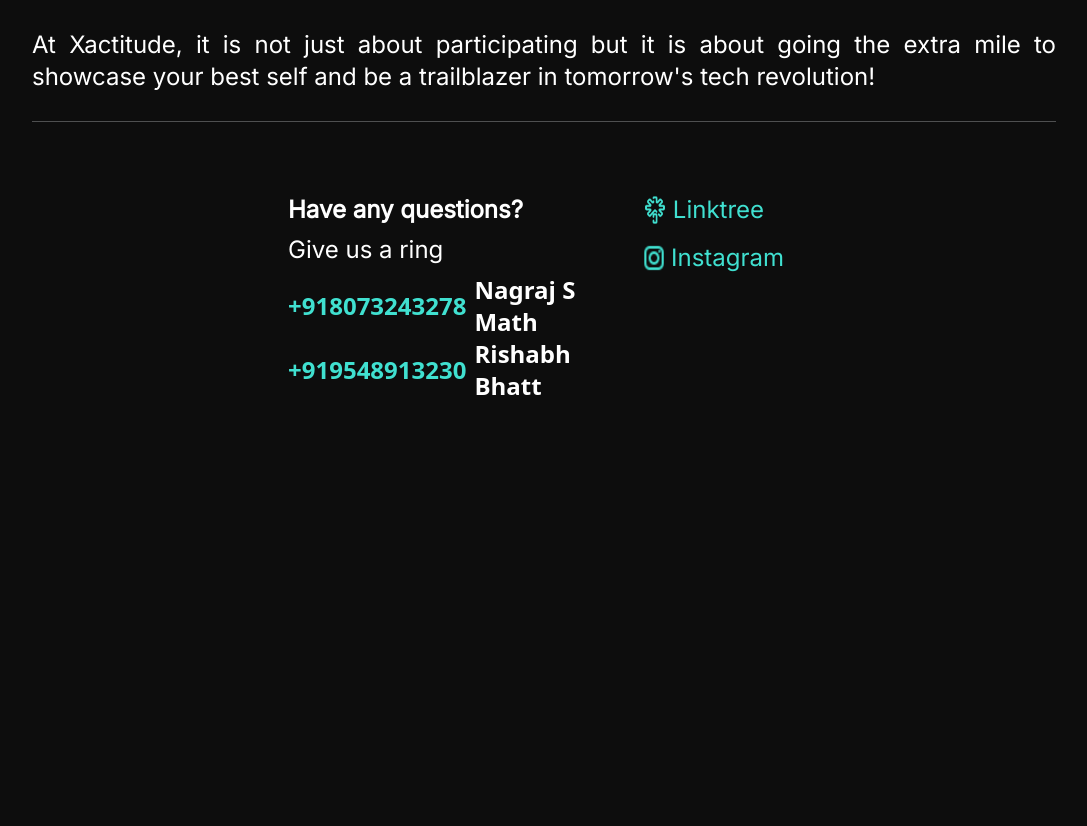
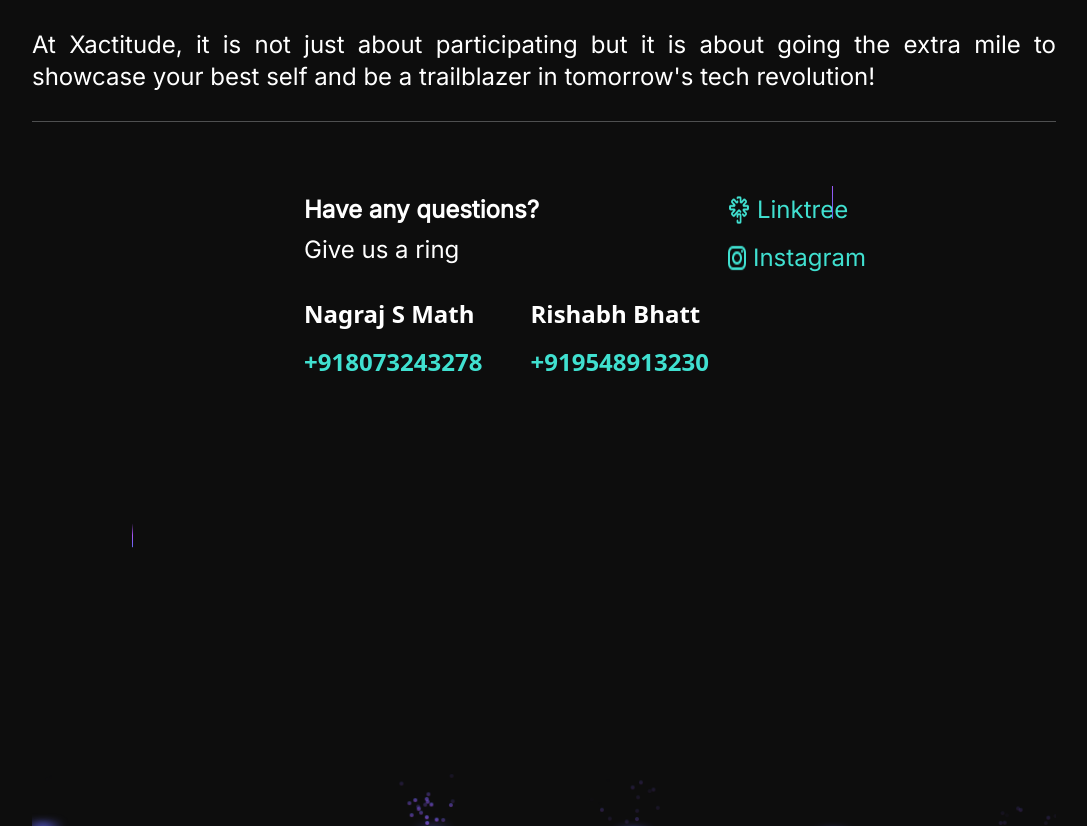
Before and after one commit to nikhilcodes0/xactitude2k25, a Next.js app: page /about in a window 1280 px wide. Shown: the part 2640-3466 px from the top of the page, without its empty margins (96-1183 px from the left). Before the commit the page ends 3106 px from the top, so only its background shows below. Built offline with nearby package versions, Linux system fonts and the light colour scheme.

Commit message:
added animation to footer

```diff
--- a/app/components/Footer.tsx
+++ b/app/components/Footer.tsx
@@ -2,7 +2,7 @@
 
 import React from 'react'
 import insta from "../assets/insta.png";
-
+import { BackgroundBeamsWithCollision } from "@/components/ui/background-beams-with-collision";
 import ltree from "../assets/linktree.png";
 import Image from 'next/image';
 
@@ -26,13 +26,16 @@
 
 const Footer = () => {
   return (
-    <div className="flex justify-between my-16 md:max-w-[60%] lg:max-w-[50%] mx-auto lg:text-2xl">
-          <div className="">
+    <BackgroundBeamsWithCollision className='mt-16 w-full h-full'>
+      <div className='bg-[#0d0d0d] w-full h-full'>
+      <div className="flex justify-between md:max-w-[60%] lg:max-w-[50%] mx-auto lg:text-2xl">
+          <div className="mx-4">
             <p className="font-bold my-2 font-inter">
               Have any questions?
             </p>
             <p className="my-2 font-inter">Give us a ring</p>
-            <div className='flex gap-2 items-center'>
+            <div className='md:flex md:gap-12 mt-4'>
+              <div className='flex gap-2 flex-col-reverse my-4'>
               <a href="tel:+918073243278"
                 className="text-2xl font-bold my-2 text-[#40E0D0] cursor-pointer font-sans"
                 onClick={copyPhoneNumber}
@@ -41,7 +44,7 @@
               </a>
               <p className='text-2xl font-bold  text-white cursor-pointer font-sans'>Nagraj S Math</p>
               </div>
-            <div className='flex gap-2 items-center'>
+              <div className='flex flex-col-reverse  gap-2 my-4'>
               <a href="tel:+919548913230"
                 className="text-2xl font-bold my-2 text-[#40E0D0] cursor-pointer font-sans"
                 onClick={copyPhoneNumber}
@@ -50,6 +53,8 @@
               </a>
               <p className='text-2xl font-bold  text-white cursor-pointer font-sans'>Rishabh Bhatt</p>
               </div>
+            </div>
+
           </div>
           <div className="flex flex-col  ">
             <a href="https://linktr.ee/Xactitude_25" target='_blank' className='my-2 mr-4 font-inter flex gap-1 text-[#40E0D0] cursor-pointer'>
@@ -64,6 +69,8 @@
             </a>
           </div>
         </div>
+      </div>
+    </BackgroundBeamsWithCollision>
   )
 }
 
--- a/app/page.tsx
+++ b/app/page.tsx
@@ -16,6 +16,8 @@
 import Cursor from "./components/Cursor";
 import { useRouter } from "next/navigation";
 import { BackgroundBeams } from "@/components/ui/background-beams";
+import Footer from "./components/Footer";
+
 
 const humaneSemBd = localFont({
   src: "./fonts/Humane-SemiBold.ttf",
@@ -168,6 +170,7 @@
         </div>
         <Events />
       </div>
+      <Footer />
     </div>
   );
 }
--- /dev/null
+++ b/components/ui/background-beams-with-collision.tsx
@@ -0,0 +1,259 @@
+"use client";
+import { cn } from "@/lib/utils";
+import { motion, AnimatePresence } from "framer-motion";
+import React, { useRef, useState, useEffect } from "react";
+
+export const BackgroundBeamsWithCollision = ({
+  children,
+  className,
+}: {
+  children: React.ReactNode;
+  className?: string;
+}) => {
+  const containerRef = useRef<HTMLDivElement>(null);
+  const parentRef = useRef<HTMLDivElement>(null);
+
+  const beams = [
+    {
+      initialX: 10,
+      translateX: 10,
+      duration: 7,
+      repeatDelay: 3,
+      delay: 2,
+    },
+    {
+      initialX: 600,
+      translateX: 600,
+      duration: 3,
+      repeatDelay: 3,
+      delay: 4,
+    },
+    {
+      initialX: 100,
+      translateX: 100,
+      duration: 7,
+      repeatDelay: 7,
+      className: "h-6",
+    },
+    {
+      initialX: 400,
+      translateX: 400,
+      duration: 5,
+      repeatDelay: 14,
+      delay: 4,
+    },
+    {
+      initialX: 800,
+      translateX: 800,
+      duration: 11,
+      repeatDelay: 2,
+      className: "h-20",
+    },
+    {
+      initialX: 1000,
+      translateX: 1000,
+      duration: 4,
+      repeatDelay: 2,
+      className: "h-12",
+    },
+    {
+      initialX: 1200,
+      translateX: 1200,
+      duration: 6,
+      repeatDelay: 4,
+      delay: 2,
+      className: "h-6",
+    },
+  ];
+
+  return (
+    <div
+      ref={parentRef}
+      className={cn(
+        "h-96 md:h-[40rem] bg-gradient-to-b from-white to-neutral-100 dark:from-neutral-950 dark:to-neutral-800 relative flex items-center w-full justify-center overflow-hidden",
+        // h-screen if you want bigger
+        className
+      )}
+    >
+      {beams.map((beam) => (
+        <CollisionMechanism
+          key={beam.initialX + "beam-idx"}
+          beamOptions={beam}
+          containerRef={containerRef}
+          parentRef={parentRef}
+        />
+      ))}
+
+      {children}
+      <div
+        ref={containerRef}
+        className="absolute bottom-0 bg-neutral-100 w-full inset-x-0 pointer-events-none"
+        style={{
+          boxShadow:
+            "0 0 24px rgba(34, 42, 53, 0.06), 0 1px 1px rgba(0, 0, 0, 0.05), 0 0 0 1px rgba(34, 42, 53, 0.04), 0 0 4px rgba(34, 42, 53, 0.08), 0 16px 68px rgba(47, 48, 55, 0.05), 0 1px 0 rgba(255, 255, 255, 0.1) inset",
+        }}
+      ></div>
+    </div>
+  );
+};
+
+const CollisionMechanism = React.forwardRef<
+  HTMLDivElement,
+  {
+    containerRef: React.RefObject<HTMLDivElement>;
+    parentRef: React.RefObject<HTMLDivElement>;
+    beamOptions?: {
+      initialX?: number;
+      translateX?: number;
+      initialY?: number;
+      translateY?: number;
+      rotate?: number;
+      className?: string;
+      duration?: number;
+      delay?: number;
+      repeatDelay?: number;
+    };
+  }
+>(({ parentRef, containerRef, beamOptions = {} }, ref) => {
+  const beamRef = useRef<HTMLDivElement>(null);
+  const [collision, setCollision] = useState<{
+    detected: boolean;
+    coordinates: { x: number; y: number } | null;
+  }>({
+    detected: false,
+    coordinates: null,
+  });
+  const [beamKey, setBeamKey] = useState(0);
+  const [cycleCollisionDetected, setCycleCollisionDetected] = useState(false);
+
+  useEffect(() => {
+    const checkCollision = () => {
+      if (
+        beamRef.current &&
+        containerRef.current &&
+        parentRef.current &&
+        !cycleCollisionDetected
+      ) {
+        const beamRect = beamRef.current.getBoundingClientRect();
+        const containerRect = containerRef.current.getBoundingClientRect();
+        const parentRect = parentRef.current.getBoundingClientRect();
+
+        if (beamRect.bottom >= containerRect.top) {
+          const relativeX =
+            beamRect.left - parentRect.left + beamRect.width / 2;
+          const relativeY = beamRect.bottom - parentRect.top;
+
+          setCollision({
+            detected: true,
+            coordinates: {
+              x: relativeX,
+              y: relativeY,
+            },
+          });
+          setCycleCollisionDetected(true);
+        }
+      }
+    };
+
+    const animationInterval = setInterval(checkCollision, 50);
+
+    return () => clearInterval(animationInterval);
+  }, [cycleCollisionDetected, containerRef]);
+
+  useEffect(() => {
+    if (collision.detected && collision.coordinates) {
+      setTimeout(() => {
+        setCollision({ detected: false, coordinates: null });
+        setCycleCollisionDetected(false);
+      }, 2000);
+
+      setTimeout(() => {
+        setBeamKey((prevKey) => prevKey + 1);
+      }, 2000);
+    }
+  }, [collision]);
+
+  return (
+    <>
+      <motion.div
+        key={beamKey}
+        ref={beamRef}
+        animate="animate"
+        initial={{
+          translateY: beamOptions.initialY || "-200px",
+          translateX: beamOptions.initialX || "0px",
+          rotate: beamOptions.rotate || 0,
+        }}
+        variants={{
+          animate: {
+            translateY: beamOptions.translateY || "1800px",
+            translateX: beamOptions.translateX || "0px",
+            rotate: beamOptions.rotate || 0,
+          },
+        }}
+        transition={{
+          duration: beamOptions.duration || 8,
+          repeat: Infinity,
+          repeatType: "loop",
+          ease: "linear",
+          delay: beamOptions.delay || 0,
+          repeatDelay: beamOptions.repeatDelay || 0,
+        }}
+        className={cn(
+          "absolute left-0 top-20 m-auto h-14 w-px rounded-full bg-gradient-to-t from-indigo-500 via-purple-500 to-transparent",
+          beamOptions.className
+        )}
+      />
+      <AnimatePresence>
+        {collision.detected && collision.coordinates && (
+          <Explosion
+            key={`${collision.coordinates.x}-${collision.coordinates.y}`}
+            className=""
+            style={{
+              left: `${collision.coordinates.x}px`,
+              top: `${collision.coordinates.y}px`,
+              transform: "translate(-50%, -50%)",
+            }}
+          />
+        )}
+      </AnimatePresence>
+    </>
+  );
+});
+
+CollisionMechanism.displayName = "CollisionMechanism";
+
+const Explosion = ({ ...props }: React.HTMLProps<HTMLDivElement>) => {
+  const spans = Array.from({ length: 20 }, (_, index) => ({
+    id: index,
+    initialX: 0,
+    initialY: 0,
+    directionX: Math.floor(Math.random() * 80 - 40),
+    directionY: Math.floor(Math.random() * -50 - 10),
+  }));
+
+  return (
+    <div {...props} className={cn("absolute z-50 h-2 w-2", props.className)}>
+      <motion.div
+        initial={{ opacity: 0 }}
+        animate={{ opacity: 1 }}
+        exit={{ opacity: 0 }}
+        transition={{ duration: 1.5, ease: "easeOut" }}
+        className="absolute -inset-x-10 top-0 m-auto h-2 w-10 rounded-full bg-gradient-to-r from-transparent via-indigo-500 to-transparent blur-sm"
+      ></motion.div>
+      {spans.map((span) => (
+        <motion.span
+          key={span.id}
+          initial={{ x: span.initialX, y: span.initialY, opacity: 1 }}
+          animate={{
+            x: span.directionX,
+            y: span.directionY,
+            opacity: 0,
+          }}
+          transition={{ duration: Math.random() * 1.5 + 0.5, ease: "easeOut" }}
+          className="absolute h-1 w-1 rounded-full bg-gradient-to-b from-indigo-500 to-purple-500"
+        />
+      ))}
+    </div>
+  );
+};
```
Lines whose indentation alone changed are shown as unchanged.
